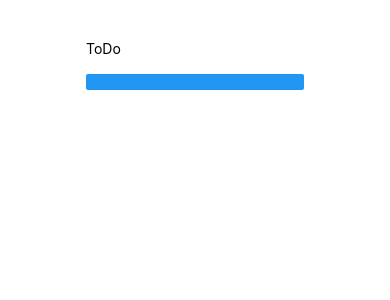
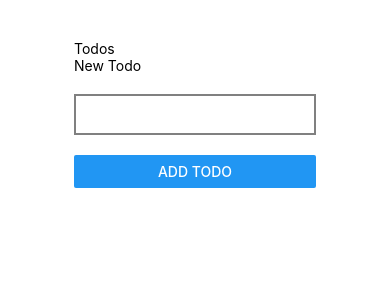
Before and after one commit to jumashafara/hello_react_native, a React Native app: screen / in a window 390 px wide. Shown: the top 300 px of the page. Built offline with nearby package versions, Linux system fonts and the light colour scheme.

Commit message:
created id generator

```diff
--- a/App.js
+++ b/App.js
@@ -12,12 +12,35 @@ import {
 } from "react-native";
 
 export default function App() {
+  const [todos, setTodos] = useState([]);
+
+  const createID = () => {
+    let new_id = 1;
+    todos.forEach((todo) => {
+      if (todo.id == new_id) {
+        new_id = new_id + 1;
+      }
+    });
+    return new_id;
+  };
+
+  const createTodo = (todoText) => {
+    setTodos(...{ title: todoText, id: createID() });
+  };
+
   return (
     <View style={styles.container}>
       <View>
-        <Text>ToDo</Text>
-        <TextInput />
-        <Button />
+        <View>
+          <Text>Todos</Text>
+          <View></View>
+        </View>
+        <Text>New Todo</Text>
+        <TextInput
+          style={styles.input}
+          onChangeText={(value) => createTodo(value)}
+        />
+        <Button title="Add Todo" />
       </View>
       <StatusBar style="auto" />
     </View>
@@ -32,4 +55,10 @@ const styles = StyleSheet.create({
     padding: 20,
     margin: 20,
   },
+  input: {
+    borderWidth: 2,
+    borderColor: "gray",
+    padding: 10,
+    marginVertical: 20,
+  },
 });
```
